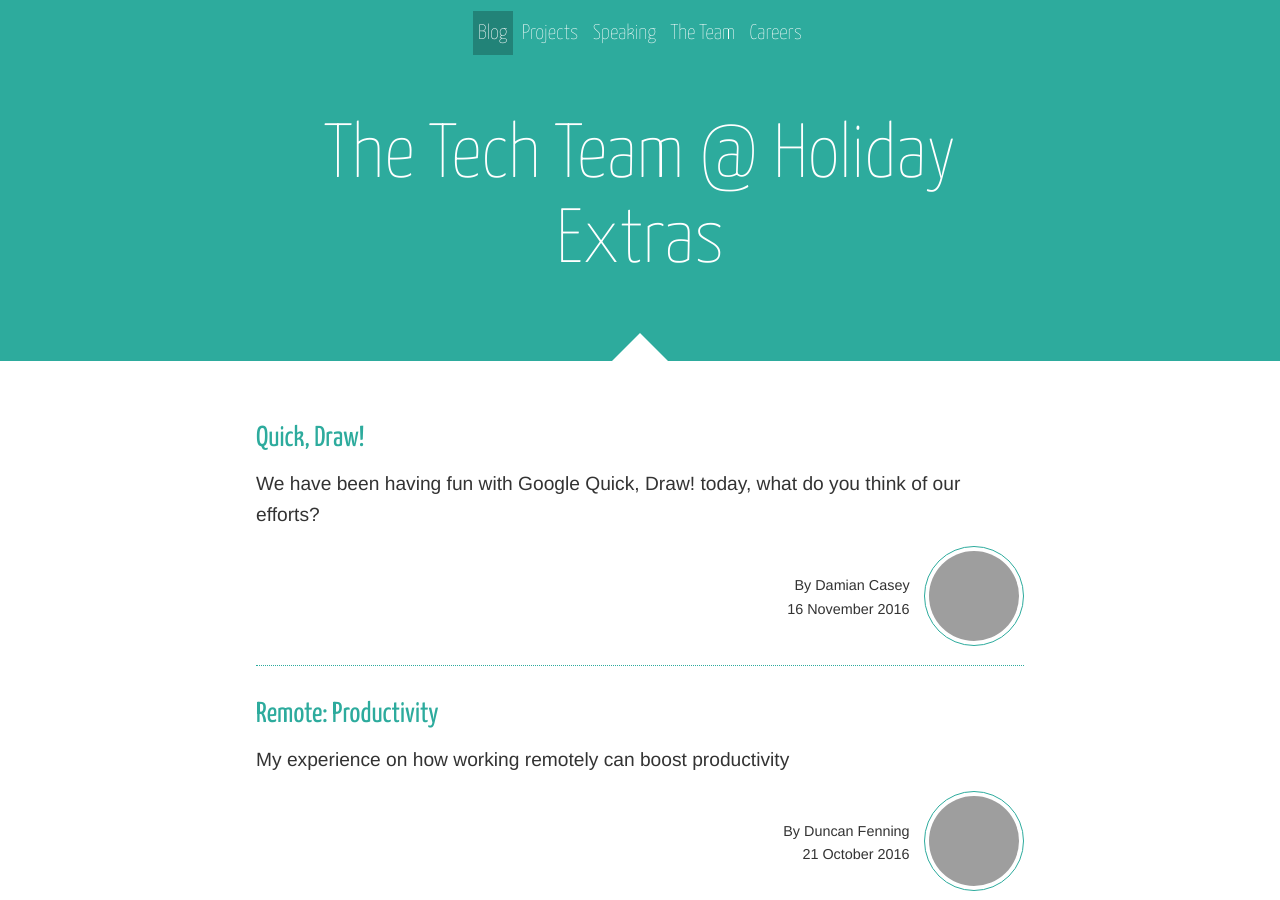
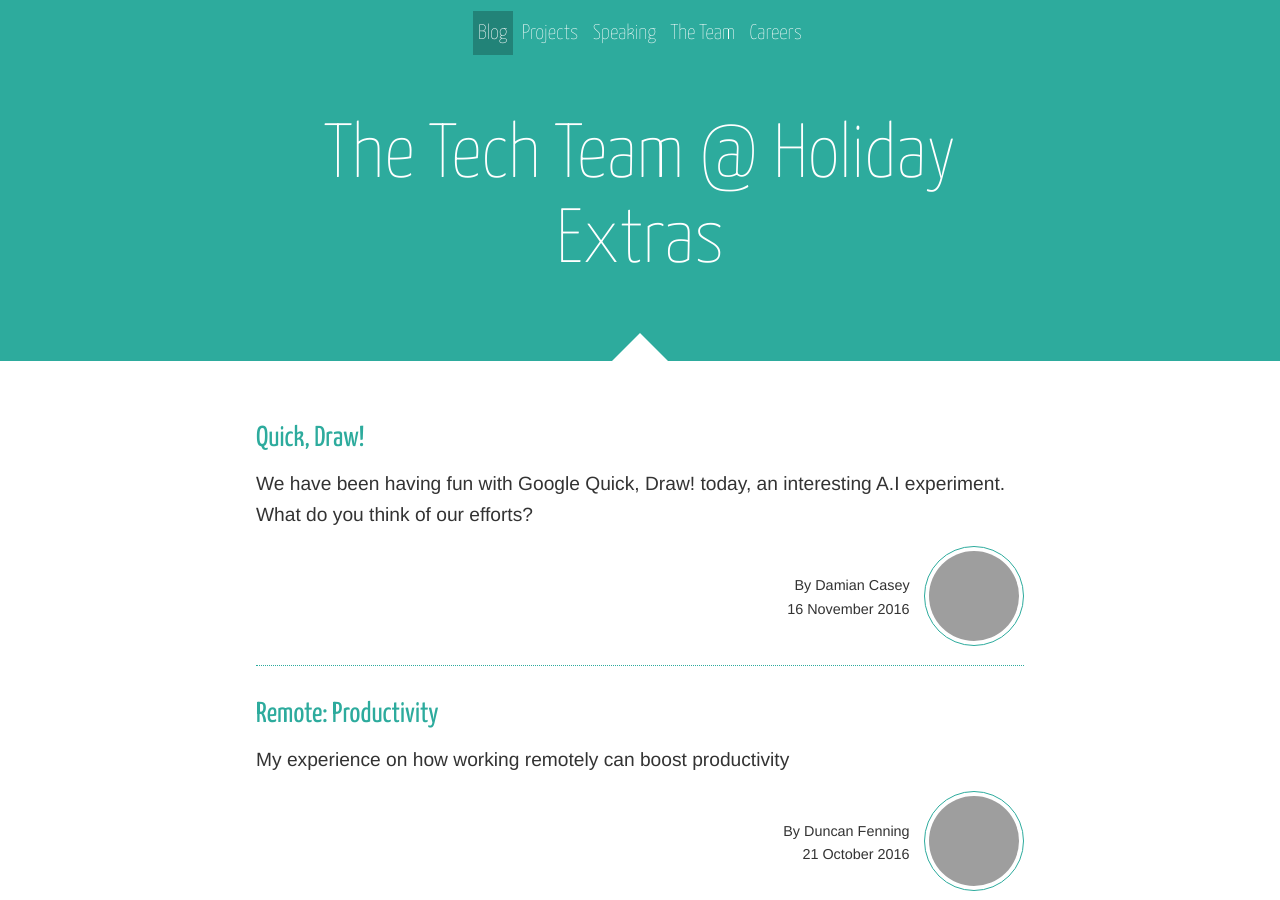
Before and after one commit to holidayextras/holidayextras.github.com, a Jekyll site: the page built from index.html, in a window 1280 px wide and 900 px high, cut to the strip 0-900 px from the top of the window. Built offline with Jekyll 4.4.1, drawn with Linux system fonts in a browser that asks for light colours; nearby versions of some CDN libraries; the list of posts is cut into pages by our own code; grey boxes are pictures that could not be loaded.

Commit message:
quick-draw

```diff
--- a/_posts/2016-11-16-quick-draw.md
+++ b/_posts/2016-11-16-quick-draw.md
@@ -5,7 +5,7 @@ categories: Misc
 author: damian_casey
 tags: Quick Draw
 comments: true
-excerpt: We have been having fun with Google Quick, Draw! today, what do you think of our efforts?
+excerpt: We have been having fun with Google Quick, Draw! today, an interesting A.I experiment. What do you think of our efforts?
 ---
 ## Introduction
 We have been having fun in the office today with [Quick, Draw!](https://quickdraw.withgoogle.com/) A new [A.I experiment](https://aiexperiments.withgoogle.com/) released by Google. It is a fascinating neural network that is able to guess what you are drawing on the screen.
```
Also changed, not shown: other parts of _posts/2016-11-16-quick-draw.md (+1 -1 lines).
